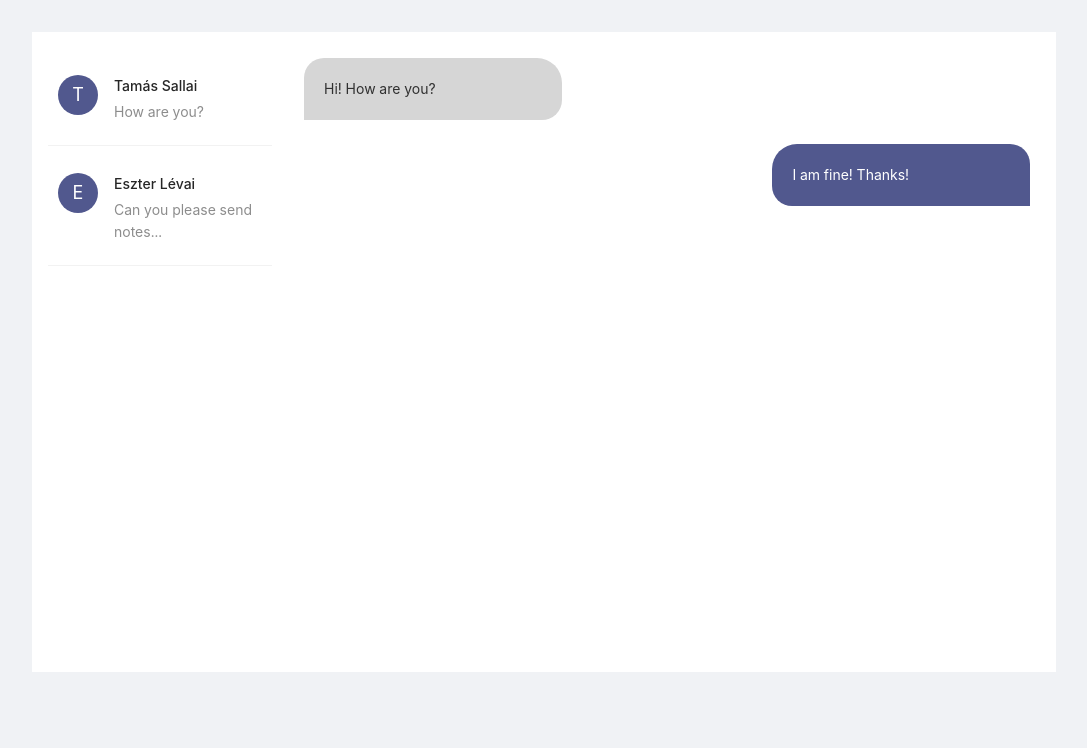
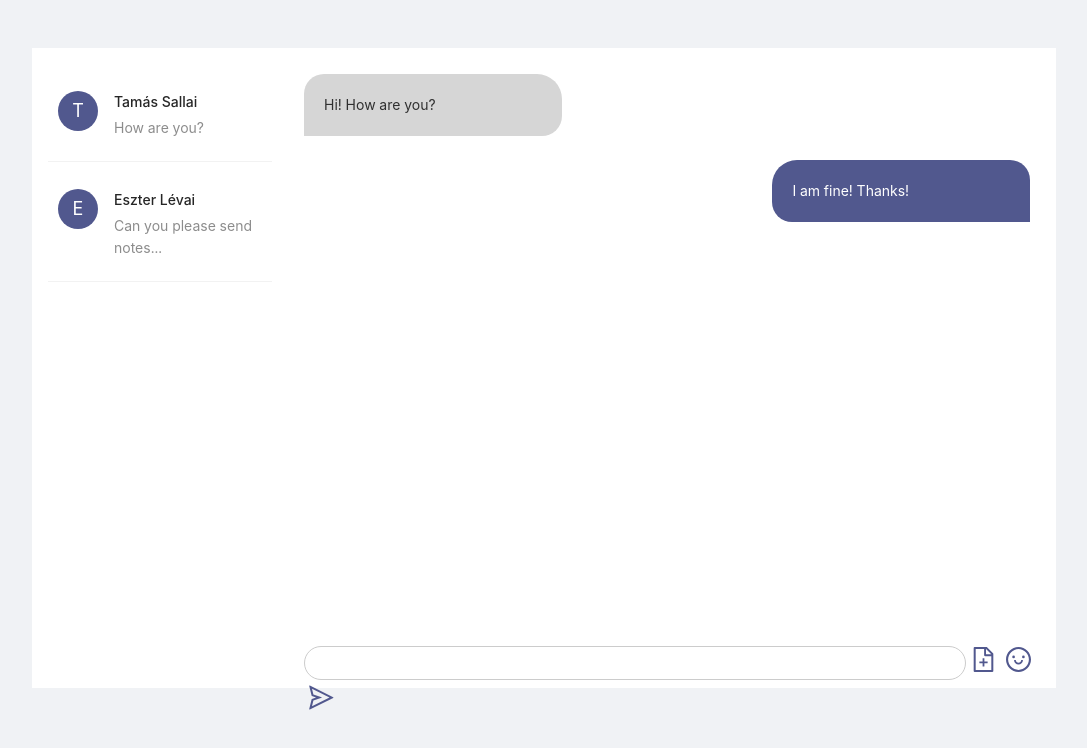
Before and after one commit to EvelinSzabados/React-Chat-App-with-Typescript, a React (Create React App) app: page /dashboard in a window 1280 px wide. Shown: the top 748 px of the page, without its empty margins (96-1183 px from the left). Built offline with nearby package versions, Linux system fonts and the light colour scheme.

Commit message:
Implement message input element with custom css

```diff
--- /dev/null
+++ b/src/Dashboard/ChatMessageInput.tsx
@@ -0,0 +1,16 @@
+import React from 'react';
+import { InputContainer, MessageInput } from './Style';
+import { SendOutlined, SmileOutlined, FileAddOutlined } from '@ant-design/icons';
+
+export default function ChatMessageInput() {
+    const iconStyle = { fontSize: '25px', margin: '5px', cursor: 'pointer', color: '#51588e' };
+    return (
+        <InputContainer>
+            <MessageInput type="text" />
+            <FileAddOutlined style={iconStyle} />
+            <SmileOutlined style={iconStyle} /><SendOutlined
+                style={iconStyle}
+            />
+        </InputContainer>
+    )
+}
--- a/src/Dashboard/ChatViewContent.tsx
+++ b/src/Dashboard/ChatViewContent.tsx
@@ -1,6 +1,6 @@
 import React, { useContext } from 'react'
 import { UserContext } from '../Context/UserContext';
-import { UserSent, FriendSent } from './Style';
+import { UserSent, FriendSent, MessageContainer } from './Style';
 
 export default function ChatViewContainer() {
     const { currentUser } = useContext(UserContext);
@@ -18,7 +18,7 @@ export default function ChatViewContainer() {
         }
     ]
     return (
-        <React.Fragment>
+        <MessageContainer>
             {messages.map(messageData => {
                 if (messageData.senderId === currentUser.id) {
                     return (<UserSent>{messageData.message}</UserSent>)
@@ -26,6 +26,6 @@ export default function ChatViewContainer() {
                     return (<FriendSent>{messageData.message}</FriendSent>)
                 }
             })}
-        </React.Fragment>
+        </MessageContainer>
     )
 }
--- a/src/Dashboard/Dashboard.tsx
+++ b/src/Dashboard/Dashboard.tsx
@@ -3,6 +3,7 @@ import { Layout, List, Avatar } from 'antd';
 import { Row, Col } from 'antd';
 import { ChatViewContainer, DashboardContent, ChatListContainer, ChatListItemContainer } from './Style';
 import ChatViewContent from './ChatViewContent';
+import ChatMessageInput from './ChatMessageInput';
 
 export default function Dashboard() {
 
@@ -43,6 +44,7 @@ export default function Dashboard() {
                     <Col span={18}>
                         <ChatViewContainer>
                             <ChatViewContent />
+                            <ChatMessageInput />
                         </ChatViewContainer></Col>
                 </Row>
             </DashboardContent>
--- a/src/Dashboard/Style.tsx
+++ b/src/Dashboard/Style.tsx
@@ -2,15 +2,14 @@ import styled from '@emotion/styled';
 
 
 export const DashboardContent = styled.div`
-margin: 2rem auto;
+margin: 3rem auto;
 width: 80%;
 height: 80vh;
 background-color: white;
 
 `;
 export const ChatViewContainer = styled.div`
-        box-sizing: border-box;
-        overflow-y:auto;
+
         height: 80vh;
         padding:1rem;
         min-width: 100%;
@@ -60,3 +59,21 @@ export const UserSent = styled.p`
         border-top-left-radius: 25px;
         border-bottom-left-radius: 20px;
 `;
+
+export const MessageContainer = styled.div`
+        height: 95%;
+        box-sizing: border-box;
+        overflow-y:auto;
+`;
+
+export const InputContainer = styled.div`
+        width: 100%;
+`;
+export const MessageInput = styled.input`
+        width: 90%;
+        border: 0.7px solid #ccc;
+        outline: none;
+        border-radius: 20px;
+        padding: 5px 20px;
+        color: #404040;
+`;
```
